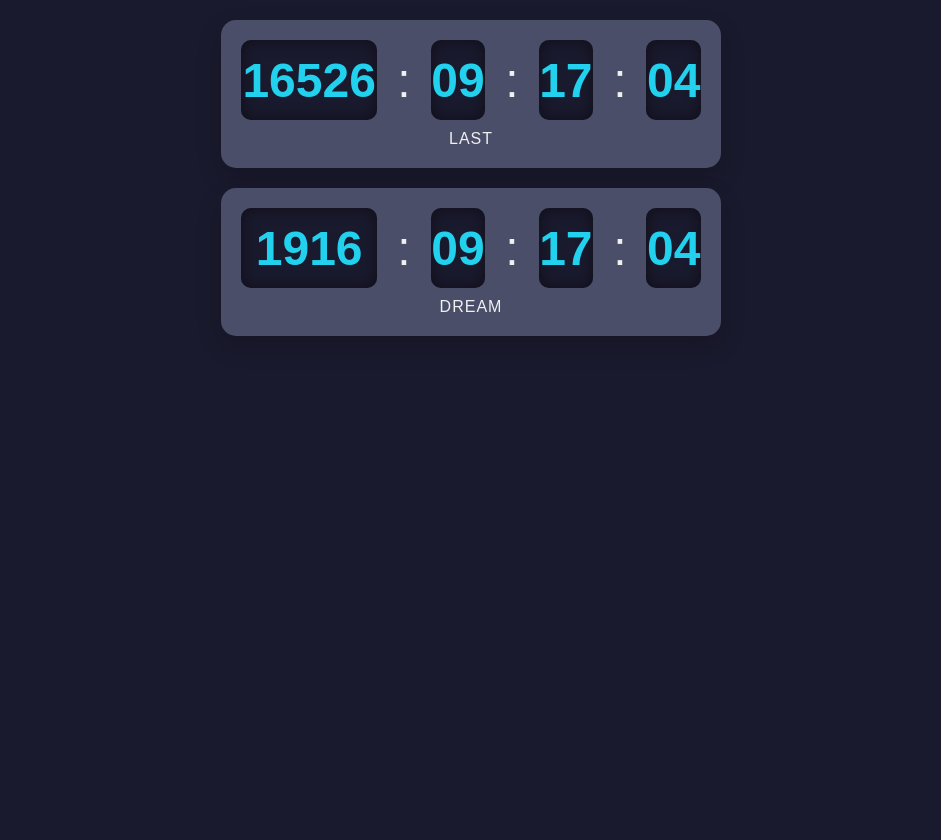
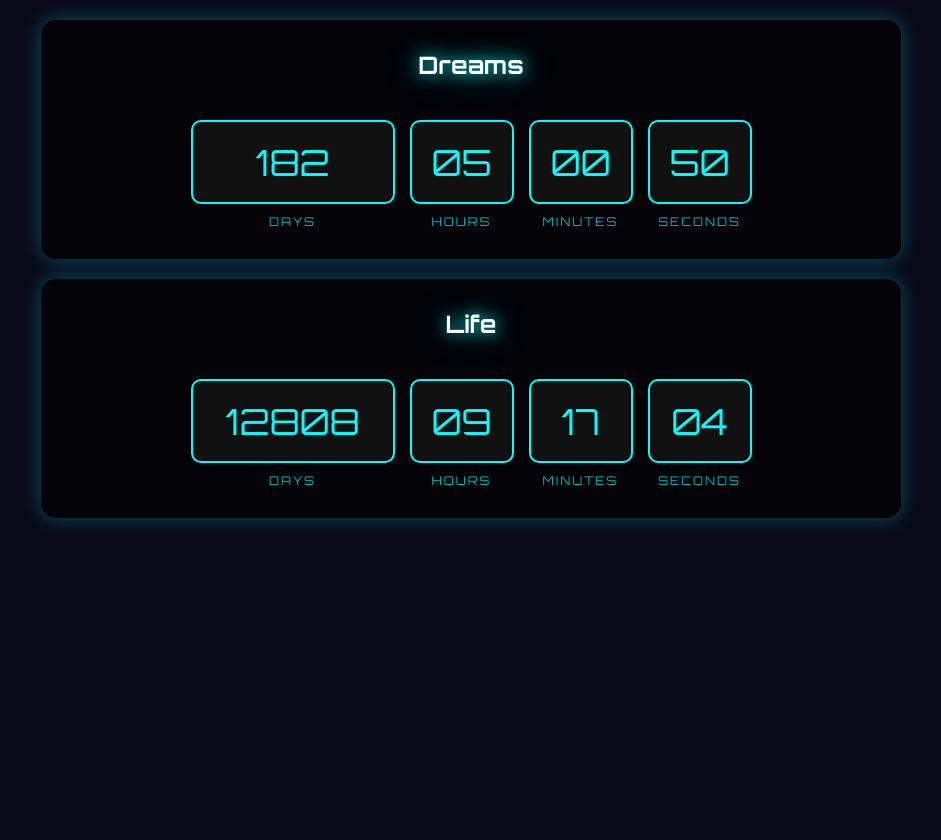
Before and after one commit to sparklingp8/wapcalories, a Django app: page /time/age in a window 1280 px wide. Shown: the whole page, without its empty margins (169-1110 px from the left). Before the commit the page ends 336 px from the top, so only its background shows below. Run offline with Django 4.2, Linux system fonts and the light colour scheme.

Commit message:
made more beautiful

```diff
--- a/timeCounter/templates/timeCounter/time.html
+++ b/timeCounter/templates/timeCounter/time.html
@@ -2,219 +2,206 @@
 <html lang="en">
 <head>
     <meta charset="UTF-8">
-    <title>Time Countdown</title>
+    <meta name="viewport" content="width=device-width, initial-scale=1.0">
+    <title>Countdown Timers</title>
     <style>
-        :root {
-            --bg-color: #1a1a2e;
-            --primary-color: #4a4e69;
-            --text-color: #f0f0f0;
-            --highlight-color: #22d1ee;
+        @import url('https://fonts.googleapis.com/css2?family=Orbitron:wght@400;700&display=swap');
+        body {
+    font-family: 'Orbitron', sans-serif;
+    background-color: #0a0a1a;
+    display: flex;
+    flex-direction: column; /* Stack countdown containers vertically */
+    align-items: center;
+    min-height: 100vh;
+    margin: 0;
+    color: #fff;
+    text-align: center;
+    padding: 20px;
+    gap: 20px; /* Space between countdown containers */
 }
 
-        * {
-            box-sizing: border-box;
-            margin: 0;
-            padding: 0;
-        }
-
-        body {
-            font-family: 'Arial', sans-serif;
-            background-color: var(--bg-color);
-            display: flex;
-            justify-content: center;
-            align-items: flex-start;
-            min-height: 100vh;
-            padding: 20px;
-            min-width: 1000px;
-
+.countdown-container {
+    background-color: rgba(0,0,0,0.7);
+    border-radius: 15px;
+    box-shadow: 0 0 20px rgba(0, 255, 255, 0.3);
+    padding: 30px;
+    width: 100%; /* Stretch to fill screen width */
+    max-width: 800px; /* Restrict width for larger screens */
+    margin: 0 auto; /* Center horizontally */
+    display: flex; /* Align content inside in a row */
+    flex-wrap: wrap; /* Ensure responsive wrapping on smaller screens */
+    gap: 20px; /* Space between elements */
+    justify-content: space-evenly; /* Distribute items evenly */
+    align-items: center; /* Center items vertically */
+    min-width: 550px;
 }
 
 .countdown-grid {
     display: flex;
+    gap: 15px; /* Space between timer segments */
+    justify-content: center; /* Center timer segments horizontally */
+}
+
+.timer-segment {
+    display: flex;
     flex-direction: column;
     align-items: center;
-            gap: 20px;
-            width: 100%;
-            max-width: 500px;
 }
 
-        .countdown-container {
-            background-color: var(--primary-color);
-            border-radius: 15px;
-            box-shadow: 0 10px 25px rgba(0,0,0,0.2);
-            padding: 20px;
-            text-align: center;
-            width: 100%;
-            transition: transform 0.3s ease;
-        }
-
-        .countdown-container:hover {
-            transform: scale(1.03);
-        }
-
-        .countdown-timer {
+.timer-card {
+    width: 100px; /* Fixed width for consistency */
+    height: 80px;
+    background-color: #111;
+    border: 2px solid #00ffff;
+    border-radius: 10px;
     display: flex;
     justify-content: center;
-            gap: 10px;
-            margin-bottom: 10px;
-        }
-
-        .countdown-digit-wrapper {
+    align-items: center;
     position: relative;
-            width: 200px;
-            height: 80px;
-            min-width: 20px;
     overflow: hidden;
 }
 
-        .countdown-digit {
-            background-color: var(--bg-color);
-            color: var(--highlight-color);
-            font-size: 48px;
-            font-weight: bold;
-            width: 100%;
-            height: 100%;
-            display: flex;
-            align-items: center;
-            justify-content: center;
-            border-radius: 10px;
+.timer-value {
+    font-size: 36px;
+    color: #00ffff;
     position: absolute;
-            transition: transform 0.3s cubic-bezier(0.25, 0.1, 0.25, 1);
-            box-shadow: inset 0 0 15px rgba(0,0,0,0.5);
+    transition: transform 1s ease;
 }
 
-        .countdown-separator {
-            color: var(--text-color);
-            font-size: 48px;
-            display: flex;
-            align-items: center;
-            margin: 0 10px;
+.timer-label {
+    color: #00ffff;
+    text-transform: uppercase;
+    letter-spacing: 2px;
+    margin-top: 10px;
+    opacity: 0.7;
+    font-size: 12px;
 }
 
-        .countdown-label {
-            color: var(--text-color);
-            font-size: 16px;
-            margin-top: 10px;
-            text-transform: uppercase;
-            letter-spacing: 1px;
+.event-title {
+    color: #ffffff; /* White text */
+    font-size: 24px; /* Slightly larger font size for better readability */
+    font-weight: bold; /* Make the text bold */
+    text-shadow: 0 0 15px rgba(0, 255, 255, 0.8), 0 0 30px rgba(0, 255, 255, 0.6); /* Enhanced glow effect */
+    flex: 1 0 100%; /* Take full width in a new row */
+    text-align: center;
+    margin-bottom: 20px; /* Space below the event title */
 }
 
-        @media (max-width: 768px) {
-            .countdown-digit-wrapper {
-                width: 50px;
-                height: 60px;
+.times-up {
+    display: none;
+    color: #ff5e5e;
+    font-size: 16px;
+    flex: 1 0 100%; /* Take full width in a new row */
+    text-align: center;
 }
-            .countdown-digit {
-                font-size: 36px;
-            }
-            .countdown-separator {
-                font-size: 36px;
-            }
-        }
+
+
     </style>
 </head>
 <body>
-    <div class="countdown-grid">
-        {% for date in important_dates %}
-        <div class="countdown-container" data-target-date="{{ date.date }}">
-            <div class="countdown-timer" id="countdown-{{ loop.index }}">
-                <div class="countdown-digit-wrapper" style="width: 700px;">
-                    <div class="countdown-digit"  data-type="days">0</div>
+    <!-- JSON Data for timers -->
+    <script id="timers-data" type="application/json">{{ timers_json | safe }}</script>
+
+    {% for timer in timers %}
+    <div class="countdown-container">
+        <div class="event-title">{{ timer.event_name }}</div>
+        <div id="countdown-{{ forloop.counter }}" class="countdown-grid" >
+            <div class="timer-segment" >
+                <div id="days-{{ forloop.counter }}" class="timer-card" style="width: 200px;" >
+                    <div class="timer-value" style="padding: 100px;">00</div>
                 </div>
-                <div class="countdown-separator">:</div>
-                <div class="countdown-digit-wrapper" style="width: 280px;">
-                    <div class="countdown-digit" data-type="hours">0</div>
+                <div class="timer-label">Days</div>
             </div>
-                <div class="countdown-separator">:</div>
-                <div class="countdown-digit-wrapper" style="width: 280px;">
-                    <div class="countdown-digit" data-type="minutes">0</div>
+            <div class="timer-segment">
+                <div id="hours-{{ forloop.counter }}" class="timer-card">
+                    <div class="timer-value">00</div>
                 </div>
-                <div class="countdown-separator">:</div>
-                <div class="countdown-digit-wrapper" style="width: 280px;">
-                    <div class="countdown-digit" data-type="seconds">0</div>
+                <div class="timer-label">Hours</div>
+            </div>
+            <div class="timer-segment">
+                <div id="minutes-{{ forloop.counter }}" class="timer-card">
+                    <div class="timer-value">00</div>
+                </div>
+                <div class="timer-label">Minutes</div>
+            </div>
+            <div class="timer-segment">
+                <div id="seconds-{{ forloop.counter }}" class="timer-card">
+                    <div class="timer-value">00</div>
+                </div>
+                <div class="timer-label">Seconds</div>
             </div>
         </div>
-            <div class="countdown-label">{{ date.label }}</div>
+        <div id="times-up-{{ forloop.counter }}" class="times-up">
+            Time's up for {{ timer.event_name }}!
+        </div>
     </div>
     {% endfor %}
-    </div>
 
     <script>
-        function createNumericAnimation(element, start, end) {
-            const duration = 500; // Animation duration in ms
-            const startTime = performance.now();
+        document.addEventListener("DOMContentLoaded", () => {
+            const timers = JSON.parse(document.getElementById('timers-data').textContent);
+            const timerIntervals = [];
 
-            function update(currentTime) {
-                const elapsed = currentTime - startTime;
-                const progress = Math.min(elapsed / duration, 1);
+            function pad(num) {
+                return num.toString().padStart(2, '0');
+            }
 
-                // Easing function for smooth animation
-                const easedProgress = 1 - Math.pow(1 - progress, 4);
-                const currentNum = Math.floor(start + (end - start) * easedProgress);
+            function createCountdown(config, index) {
+                const targetTime = new Date(config.target_time);
+                const countdownEl = document.getElementById(`countdown-${index}`);
+                const timesUpEl = document.getElementById(`times-up-${index}`);
+                const daysEl = document.getElementById(`days-${index}`);
+                const hoursEl = document.getElementById(`hours-${index}`);
+                const minutesEl = document.getElementById(`minutes-${index}`);
+                const secondsEl = document.getElementById(`seconds-${index}`);
 
-                element.textContent = currentNum.toString().padStart(2, '0');
+                function updateTimer() {
+                    const now = new Date();
+                    const difference = targetTime - now;
 
-                if (progress < 1) {
-                    requestAnimationFrame(update);
+                    if (difference > 0) {
+                        const days = Math.floor(difference / (1000 * 60 * 60 * 24));
+                        const hours = Math.floor((difference / (1000 * 60 * 60)) % 24);
+                        const minutes = Math.floor((difference / (1000 * 60)) % 60);
+                        const seconds = Math.floor((difference / 1000) % 60);
+
+                        updateValue(daysEl, pad(days));
+                        updateValue(hoursEl, pad(hours));
+                        updateValue(minutesEl, pad(minutes));
+                        updateValue(secondsEl, pad(seconds));
+                    } else {
+                        clearInterval(timerIntervals[index - 1]);
+                        countdownEl.style.display = "none";
+                        timesUpEl.style.display = "block";
                     }
                 }
 
-            requestAnimationFrame(update);
+                updateTimer();
+                return setInterval(updateTimer, 1000);
             }
 
-        function updateCountdowns() {
-            const countdownContainers = document.querySelectorAll('.countdown-container');
+            function updateValue(element, newValue) {
+                if (!element) return;
+                const currentValue = element.querySelector('.timer-value').textContent;
+                if (currentValue !== newValue) {
+                    const currentEl = element.querySelector('.timer-value');
+                    const newEl = document.createElement('div');
+                    newEl.className = 'timer-value';
+                    newEl.textContent = newValue;
 
-            countdownContainers.forEach(container => {
-                const targetDateStr = container.getAttribute('data-target-date');
-                const targetDate = new Date(targetDateStr).getTime();
+                    element.appendChild(newEl);
 
-                const now = new Date().getTime();
-                const timeLeft = targetDate - now;
+                    currentEl.style.transform = 'translateY(100%)';
+                    newEl.style.transform = 'translateY(0)';
 
-                if (timeLeft > 0) {
-                    const days = Math.floor(timeLeft / (1000 * 60 * 60 * 24));
-                    const hours = Math.floor((timeLeft % (1000 * 60 * 60 * 24)) / (1000 * 60 * 60));
-                    const minutes = Math.floor((timeLeft % (1000 * 60 * 60)) / (1000 * 60));
-                    const seconds = Math.floor((timeLeft % (1000 * 60)) / 1000);
-
-                    // Days
-                    const daysEl = container.querySelector('.countdown-digit[data-type="days"]');
-                    const currentDays = parseInt(daysEl.textContent);
-                    if (currentDays !== days) {
-                        createNumericAnimation(daysEl, currentDays, days);
+                    setTimeout(() => element.removeChild(currentEl), 500);
+                }
             }
 
-                    // Hours
-                    const hoursEl = container.querySelector('.countdown-digit[data-type="hours"]');
-                    const currentHours = parseInt(hoursEl.textContent);
-                    if (currentHours !== hours) {
-                        createNumericAnimation(hoursEl, currentHours, hours);
-                    }
-
-                    // Minutes
-                    const minutesEl = container.querySelector('.countdown-digit[data-type="minutes"]');
-                    const currentMinutes = parseInt(minutesEl.textContent);
-                    if (currentMinutes !== minutes) {
-                        createNumericAnimation(minutesEl, currentMinutes, minutes);
-                    }
-
-                    // Seconds
-                    const secondsEl = container.querySelector('.countdown-digit[data-type="seconds"]');
-                    const currentSeconds = parseInt(secondsEl.textContent);
-                    if (currentSeconds !== seconds) {
-                        createNumericAnimation(secondsEl, currentSeconds, seconds);
-                    }
-                } else {
-                    container.innerHTML = '<div class="countdown-label">Expired</div>';
-                }
+            timers.forEach((timer, index) => {
+                timerIntervals.push(createCountdown(timer, index + 1));
             });
-        }
-
-        // Update countdowns every second
-        setInterval(updateCountdowns, 1000);
-        // Initial call to set countdowns immediately
-        updateCountdowns();
+        });
     </script>
 </body>
 </html>
--- a/timeCounter/views.py
+++ b/timeCounter/views.py
@@ -3,16 +3,23 @@ from django.http import HttpResponse
 # Create your views here.
 import time
 from datetime import datetime, timedelta
-
+import json
 
 def getAge(request):
-    theTime = datetime(2030, 11, 8)
-    theTime = datetime.now() + timedelta(minutes=1)
-    print(theTime)
-    important_dates = [
-    {"date": "2070-03-07", "label": "Last"},
-    {"date": "2030-03-07", "label": "Dream"},
-    # Add more dates as needed
-]
+    timers = [
+        {
+            'event_name': 'Dreams',
+            'target_time': '2025-06-06 19:43:46'
+        },
+        {
+            'event_name': 'Life',
+            'target_time': '2060-01-01 00:00:00'
+        }
+    ]
 
-    return render(request, "timeCounter/time.html", {"important_dates":important_dates})
+    context = {
+        'timers': timers,
+        'timers_json': json.dumps(timers)  # Pass JSON-serialized data to the template
+    }
+
+    return render(request, 'timeCounter/time.html', context)
```
Lines whose indentation alone changed are shown as unchanged.
